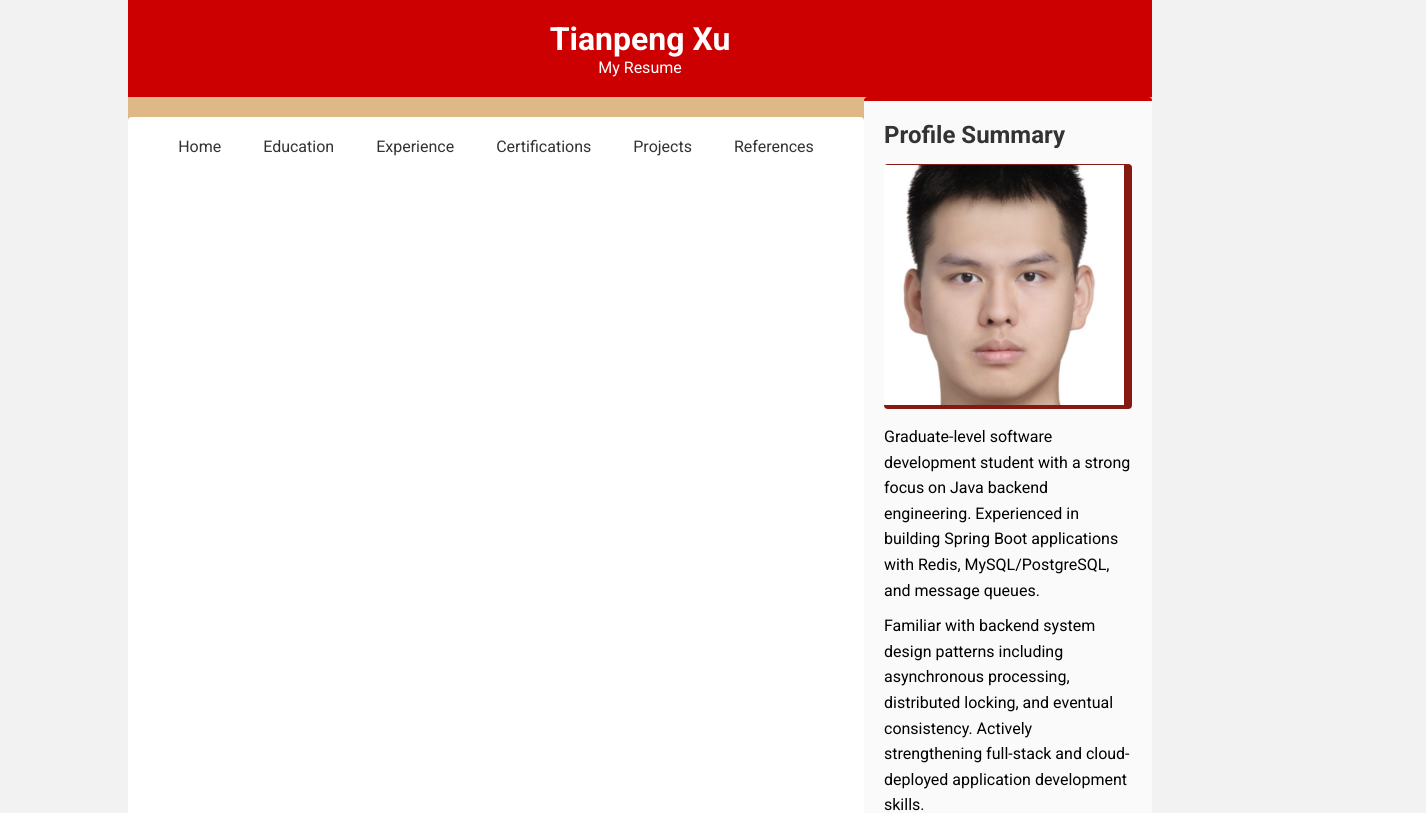
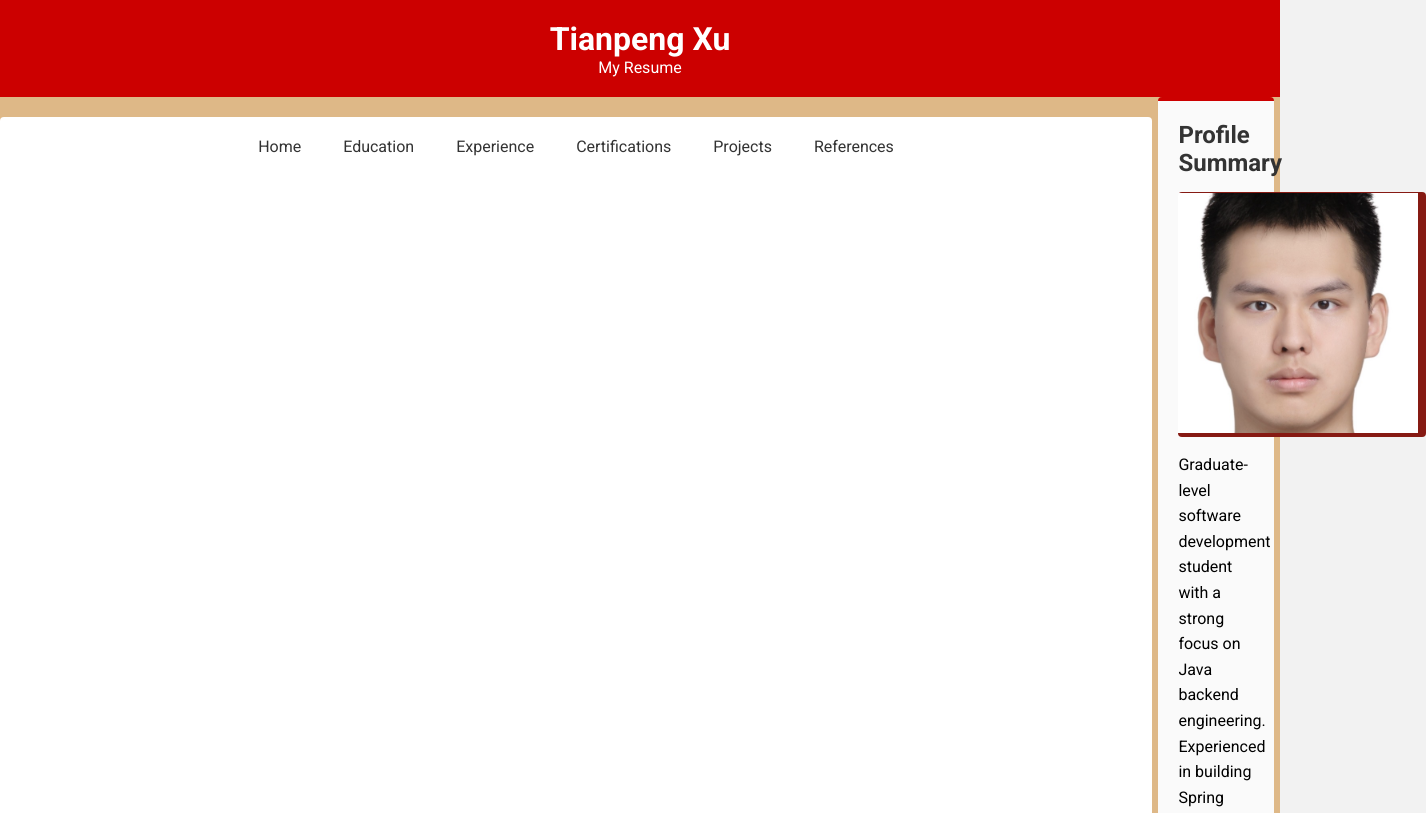
Before and after one commit to xtp111/mp-3, a React (Vite) app: page / in a window 1280 px wide. Shown: the top 813 px of the page, 1426 px wide, since content can reach past the window. Built offline with nearby package versions, Linux system fonts and the light colour scheme; the HTML template or start-up script is replaced by a standard one.

Commit message:
first submit

```diff
--- a/src/App.tsx
+++ b/src/App.tsx
@@ -15,7 +15,7 @@ import styled from "styled-components";
 
 
 const StyledWrapper = styled.div`
-    width: 80vw;
+    width: 100%;
     margin: 0 auto;
     background-color: burlywood;
 `;
@@ -30,12 +30,18 @@ const StyledContainer = styled.div`
     }
 `;
 
+const StyledMain = styled.div`
+    flex: 1;
+    min-width: 0;
+`;
+
 function Root() {
     return (
         <StyledWrapper>
             <Header />
             <StyledContainer>
                 <Nav />
+                <StyledMain>
                 <Routes>
                     <Route
                         path={`/`}
@@ -62,6 +68,7 @@ function Root() {
                         element={<Projects />}
                     />
                 </Routes>
+            </StyledMain>
             </StyledContainer>
             <Footer />
         </StyledWrapper>
```
